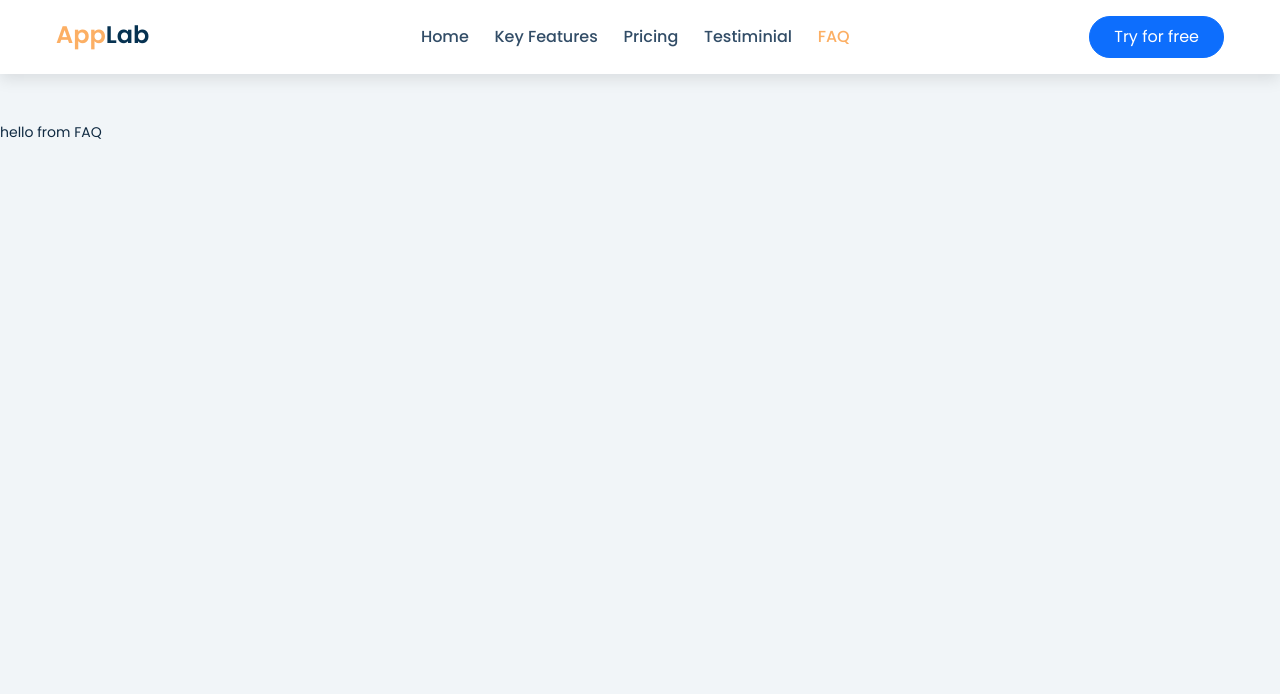
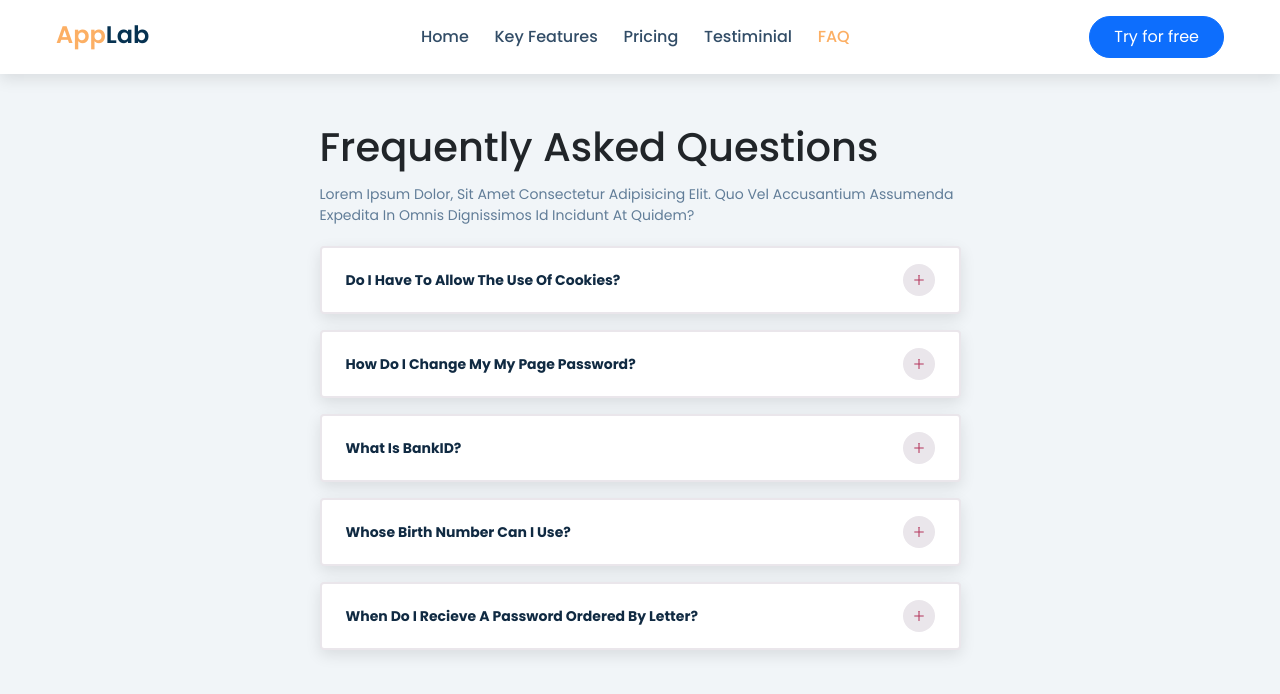
Before and after one commit to nezam0003/React-Blog, a React (Create React App) app: page /faq in a window 1280 px wide. Shown: the top 694 px of the page. Built offline with nearby package versions, Linux system fonts and the light colour scheme.

Commit message:
Faq done

```diff
--- a/src/App.css
+++ b/src/App.css
@@ -38,6 +38,8 @@
   --clr-green-dark: hsl(125, 67%, 44%);
   --clr-green-light: hsl(125, 71%, 66%);
   --clr-black: #222;
+  --clr-red-special: #b4345c;
+  --clr-grey-special: #eae6eb;
   --transition: all 0.4s linear;
   --spacing: 0.1rem;
   --radius: 0.25rem;
@@ -222,8 +224,3 @@ nav {
     color: var(--clr-primary-7);
   } */
 }
-
-/* Navbar  end*/
-
-/* Hero start */
-/* Hero end */
--- /dev/null
+++ b/src/page/faq/FaqHeader.jsx
@@ -0,0 +1,22 @@
+import React from "react";
+import Title from "../../components/Title";
+const FaqHeader = () => {
+  return (
+    <>
+      <div className="container">
+        <div className="row">
+          <div className="col-10 mx-auto col-md-7">
+            <Title title="frequently asked questions" />
+            <p className="text-capitalize">
+              Lorem ipsum dolor, sit amet consectetur adipisicing elit. Quo vel
+              accusantium assumenda expedita in omnis dignissimos id incidunt at
+              quidem?
+            </p>
+          </div>
+        </div>
+      </div>
+    </>
+  );
+};
+
+export default FaqHeader;
--- a/src/page/faq/FrequentlyAskedQuestion.jsx
+++ b/src/page/faq/FrequentlyAskedQuestion.jsx
@@ -1,7 +1,24 @@
 import React from "react";
-
+import FaqHeader from "./FaqHeader";
+import questions from "./data";
+import SingleQuestion from "./SingleQuestion";
 const FrequentlyAskedQuestion = () => {
-  return <div>hello from FAQ</div>;
+  return (
+    <>
+      <FaqHeader />
+      <div className="container">
+        <div className="row">
+          <div className="col-10 mx-auto col-md-7">
+            <div className="info">
+              {questions.map((question) => {
+                return <SingleQuestion key={question.id} {...question} />;
+              })}
+            </div>
+          </div>
+        </div>
+      </div>
+    </>
+  );
 };
 
 export default FrequentlyAskedQuestion;
--- /dev/null
+++ b/src/page/faq/SingleQuestion.jsx
@@ -0,0 +1,66 @@
+import React, { useState } from "react";
+import { AiOutlineMinus, AiOutlinePlus } from "react-icons/ai";
+import styled from "styled-components";
+const SingleQuestion = ({ title, info }) => {
+  const [showInfo, setShowInfo] = useState(false);
+  return (
+    <QuestionContainer>
+      <header>
+        <h4>{title}</h4>
+        <button
+          type="button"
+          className="toggleButton"
+          onClick={() => setShowInfo(!showInfo)}
+        >
+          {showInfo ? <AiOutlineMinus /> : <AiOutlinePlus />}
+        </button>
+      </header>
+      {showInfo && <p>{info}</p>}
+    </QuestionContainer>
+  );
+};
+
+const QuestionContainer = styled.article`
+  background: #fff;
+  padding: 1rem 1.5rem;
+  border: 2px solid var(--clr-grey-special);
+  margin-bottom: 1rem;
+  border-radius: var(--radius);
+  box-shadow: var(--light-shadow);
+
+  header {
+    display: flex;
+    justify-content: space-between;
+    align-items: center;
+
+    h4 {
+      font-weight: 700;
+      margin-bottom: 0;
+      line-height: 1.5;
+    }
+    .toggleButton {
+      background: transparent;
+      border-color: transparent;
+      width: 2rem;
+      height: 2rem;
+      background: var(--clr-grey-special);
+      display: flex;
+      align-items: center;
+      justify-content: center;
+      border-radius: 50%;
+      color: var(--clr-red-special);
+      cursor: pointer;
+      margin-left: 1rem;
+      align-self: center;
+      min-width: 2rem;
+    }
+  }
+
+  p {
+    color: var(--clr-grey-3);
+    margin-bottom: 0;
+    margin-top: 0.5rem;
+  }
+`;
+
+export default SingleQuestion;
--- /dev/null
+++ b/src/page/faq/data.js
@@ -0,0 +1,28 @@
+const questions = [
+  {
+    id: 1,
+    title: "Do I have to allow the use of cookies?",
+    info: "Unicorn vinyl poutine brooklyn, next level direct trade iceland. Shaman copper mug church-key coloring book, whatever poutine normcore fixie cred kickstarter post-ironic street art.",
+  },
+  {
+    id: 2,
+    title: "How do I change my My Page password?",
+    info: "Coloring book forage photo booth gentrify lumbersexual. Migas chillwave poutine synth shoreditch, enamel pin thundercats fashion axe roof party polaroid chartreuse.",
+  },
+  {
+    id: 3,
+    title: "What is BankID?",
+    info: "Enamel pin fam sustainable woke whatever venmo. Authentic asymmetrical put a bird on it, lumbersexual activated charcoal kinfolk banjo cred pickled sartorial.",
+  },
+  {
+    id: 4,
+    title: "Whose birth number can I use?",
+    info: "Edison bulb direct trade gentrify beard lo-fi seitan sustainable roof party franzen occupy squid. Knausgaard cronut succulents, scenester readymade shabby chic lyft. Copper mug meh vegan gentrify.",
+  },
+  {
+    id: 5,
+    title: "When do I recieve a password ordered by letter?",
+    info: "Locavore franzen fashion axe live-edge neutra irony synth af tilde shabby chic man braid chillwave waistcoat copper mug messenger bag. Banjo snackwave blog, microdosing thundercats migas vaporware viral lo-fi seitan ",
+  },
+];
+export default questions;
```
